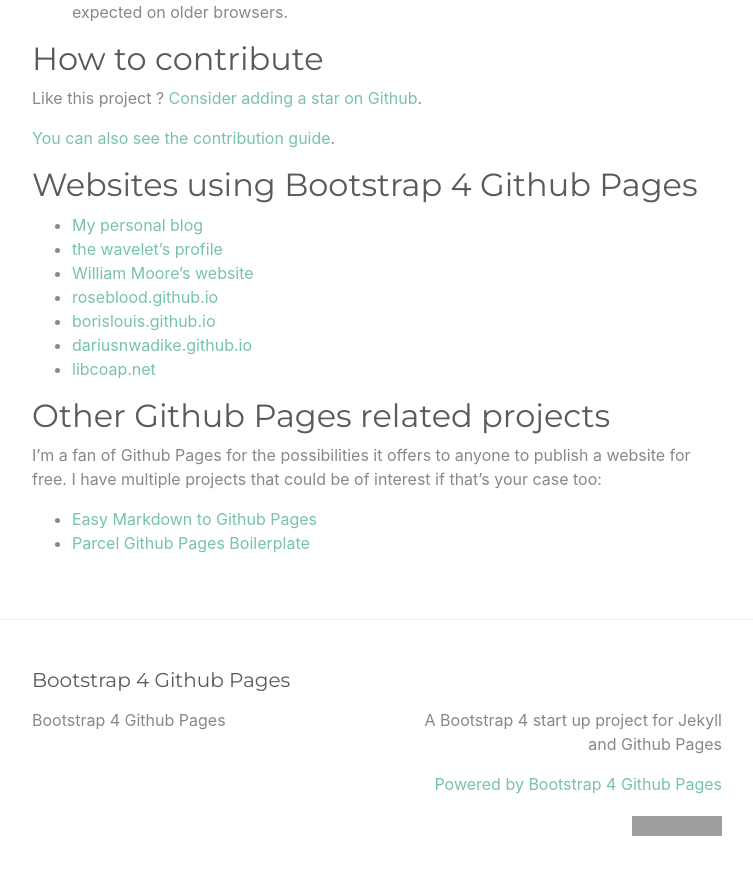
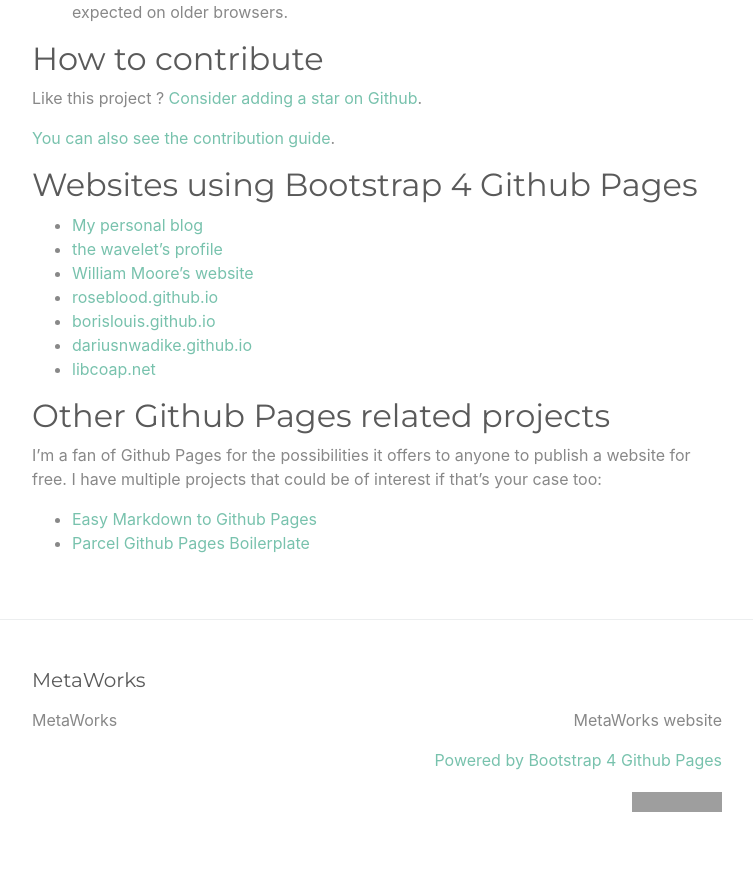
Before and after one commit to terrimporter/MetaWorksSite, a Jekyll site: the page built from index.md, in a window 1280 px wide and 900 px high, scrolled down 2544 px. Shown: the top 875 px of the window, without its empty margins (263-1016 px from the left). Built offline with Jekyll 4.4.1, drawn with Linux system fonts in a browser that asks for light colours; some of the changed text lies outside the part shown; grey boxes are pictures that could not be loaded.

Commit message:
Update _config.yml

```diff
--- a/_config.yml
+++ b/_config.yml
@@ -13,16 +13,16 @@
 # you will see them accessed via {{ site.title }}, {{ site.email }}, and so on.
 # You can create any custom variable you would like, and they will be accessible
 # in the templates via {{ site.myvariable }}.
-title: Bootstrap 4 Github Pages
+title: MetaWorks
 email: ""
 description: >- # this means to ignore newlines until "baseurl:"
-  A Bootstrap 4 start up project for Jekyll and Github Pages
+  MetaWorks website
 #baseurl: "" # the subpath of your site, e.g. /blog
 #url: "" # the base hostname & protocol for your site, e.g. http://example.com
 #twitter_username: jekyllrb
 #github_username:  jekyll
 
-repository: "nicolas-van/bootstrap-4-github-pages"
+repository: "terrimporter/MetaWorksSite"
 
 # Build settings
 plugins:
```
